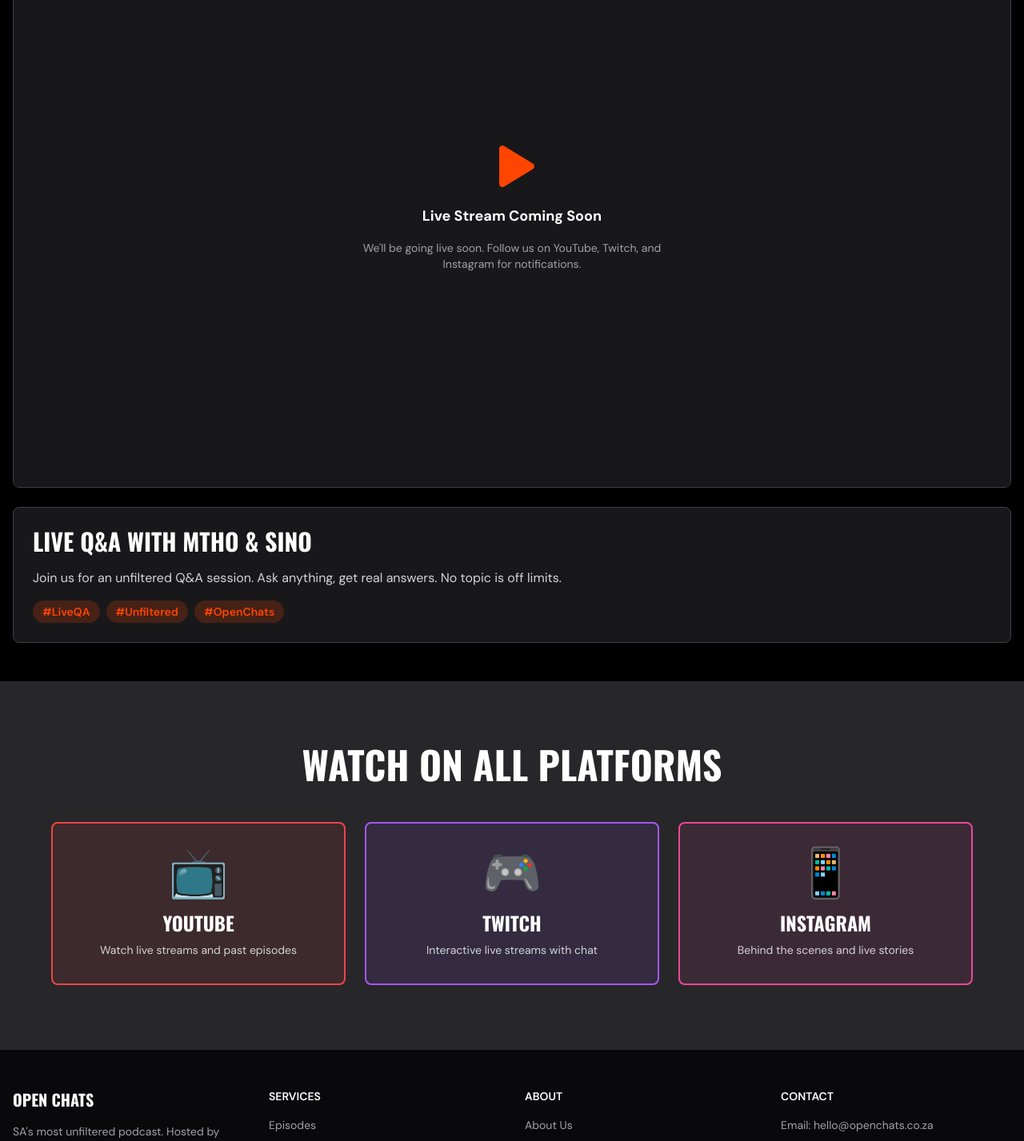
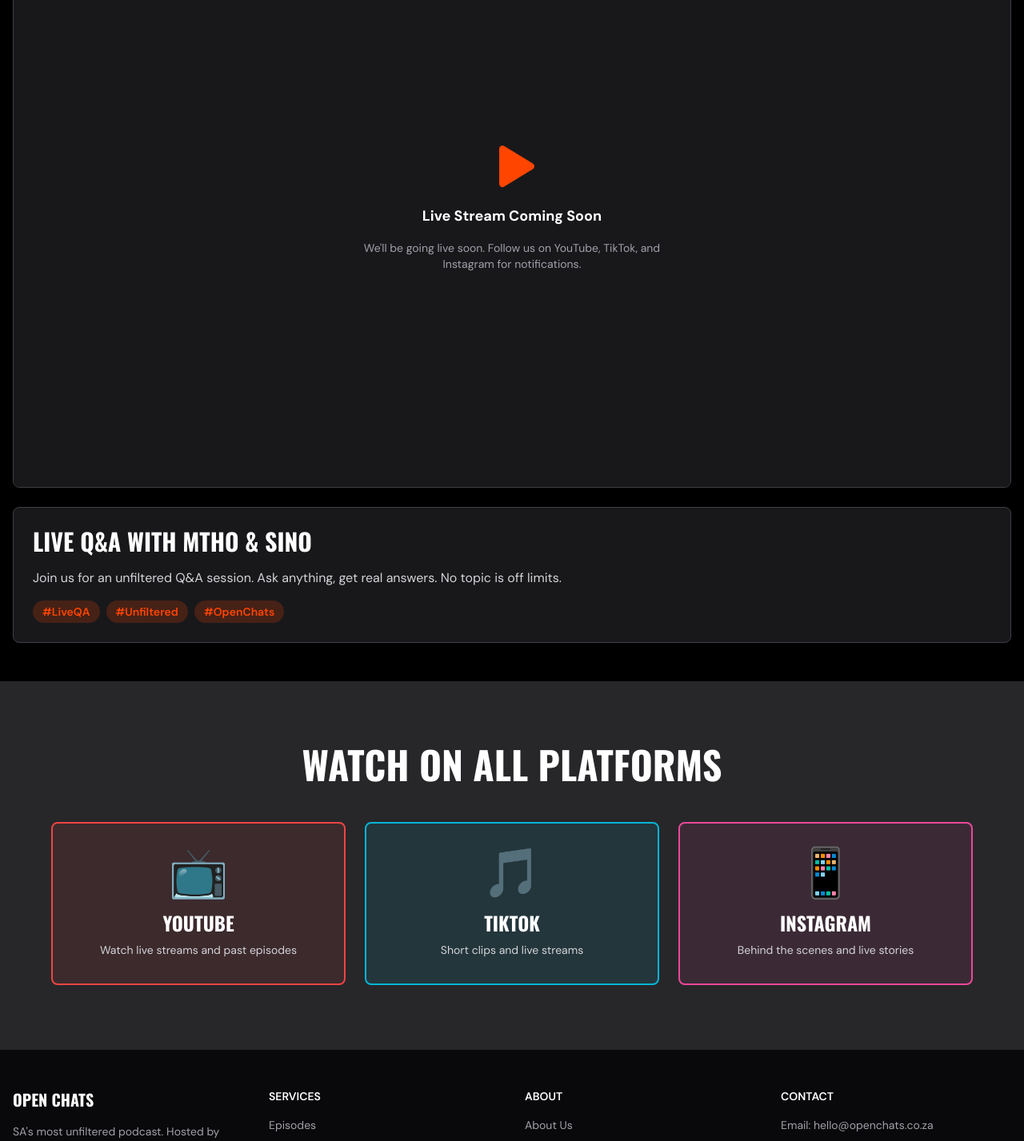
Before and after one commit to makanakabailey/openchats, a Next.js app: page /live in a window 1280 px wide. Shown: the part 645-2072 px from the top of the page at 80% size. Built offline with nearby package versions, Linux system fonts and the light colour scheme.

Commit message:
Replace Twitch with TikTok on live page

```diff
--- a/src/app/live/page.tsx
+++ b/src/app/live/page.tsx
@@ -45,7 +45,7 @@ export default function LivePage() {
                 Live Stream Coming Soon
               </p>
               <p className="text-text-muted text-sm max-w-md text-center px-4">
-                We'll be going live soon. Follow us on YouTube, Twitch, and Instagram for notifications.
+                We'll be going live soon. Follow us on YouTube, TikTok, and Instagram for notifications.
               </p>
             </div>
           </div>
@@ -96,17 +96,17 @@ export default function LivePage() {
               </p>
             </a>
             <a
-              href="https://www.twitch.tv/openchats"
+              href="https://www.tiktok.com/@openchats"
               target="_blank"
               rel="noopener noreferrer"
-              className="bg-purple-500/10 rounded-lg p-8 border-2 border-purple-500 hover:scale-105 transition-transform text-center"
+              className="bg-cyan-500/10 rounded-lg p-8 border-2 border-cyan-500 hover:scale-105 transition-transform text-center"
             >
-              <div className="text-6xl mb-4">🎮</div>
+              <div className="text-6xl mb-4">🎵</div>
               <h3 className="font-display text-2xl font-bold uppercase text-white mb-2">
-                Twitch
+                TikTok
               </h3>
               <p className="text-text-body text-sm">
-                Interactive live streams with chat
+                Short clips and live streams
               </p>
             </a>
             <a
```
